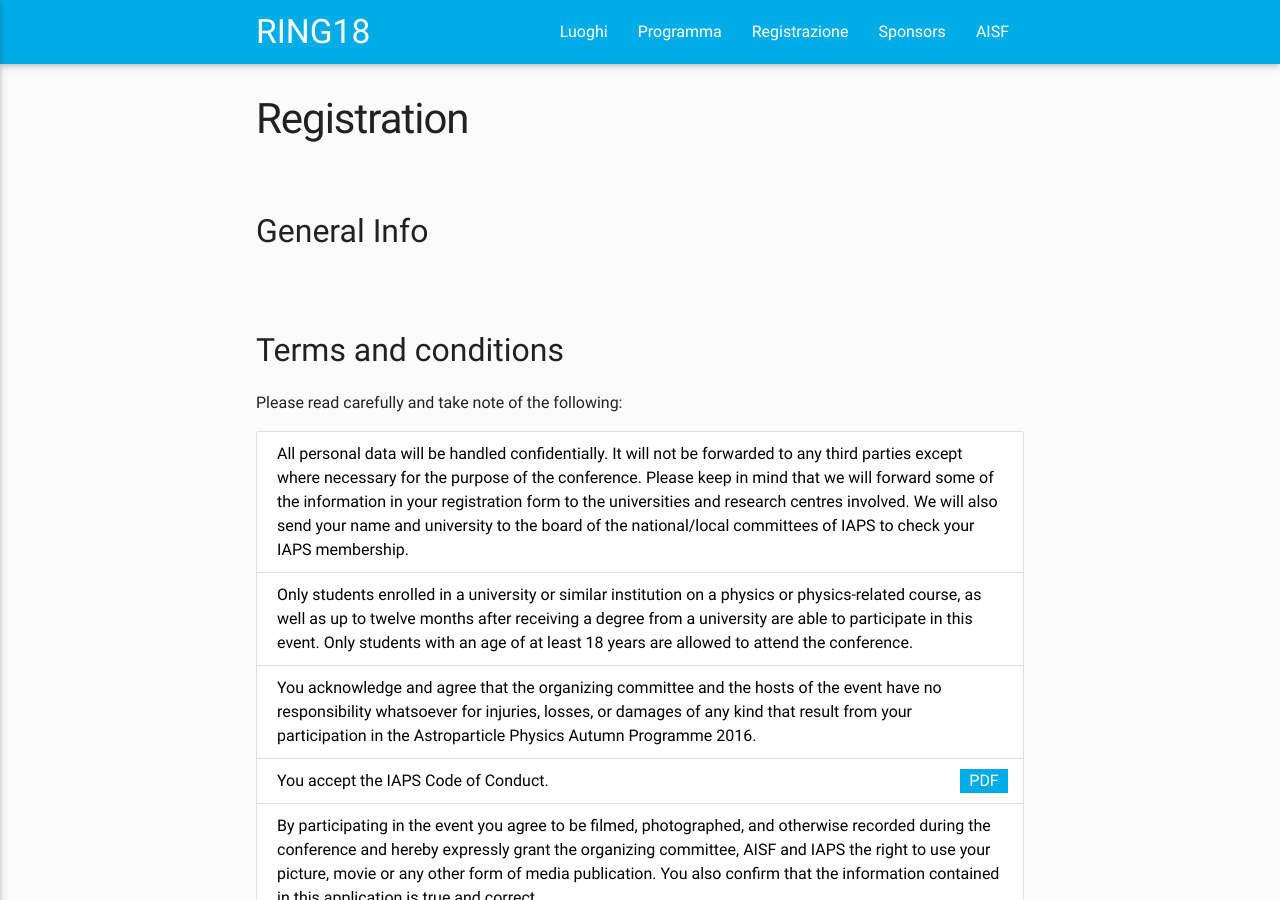
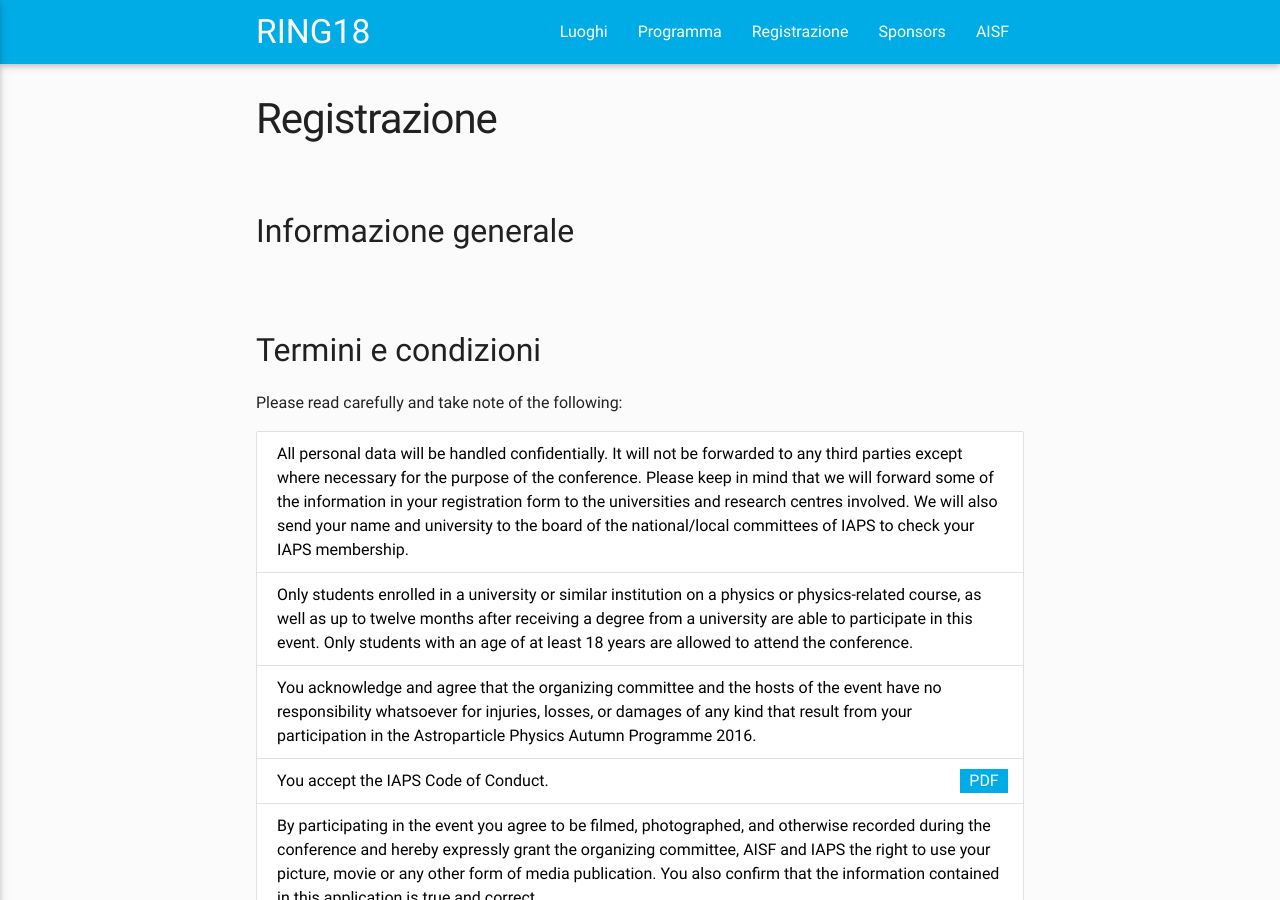
Before and after one commit to ai-sf/ring18, a Jekyll site: the page built from registration.html, in a window 1280 px wide and 900 px high. Built offline with Jekyll 4.4.1, drawn with Linux system fonts in a browser that asks for light colours; nearby versions of some CDN libraries.

Commit message:
Update registration.html

```diff
--- a/registration.html
+++ b/registration.html
@@ -1,10 +1,10 @@
 ---
 layout: page
-title: Registration
+title: Registrazione
 ---
 
 <div class="section">
-  <h2>General Info</h2>
+  <h2>Informazione generale</h2>
   <p>
     {{ site.data.registration.info }}
   </p>
@@ -20,7 +20,7 @@ title: Registration
 {% endif %}
 
 <div class="section">
-  <h2>Terms and conditions</h2>
+  <h2>Termini e condizioni</h2>
   <p>{{ site.data.registration.terms.info }}<p>
   <div class="collection">
   {% for item in site.data.registration.terms.specs %}
```
